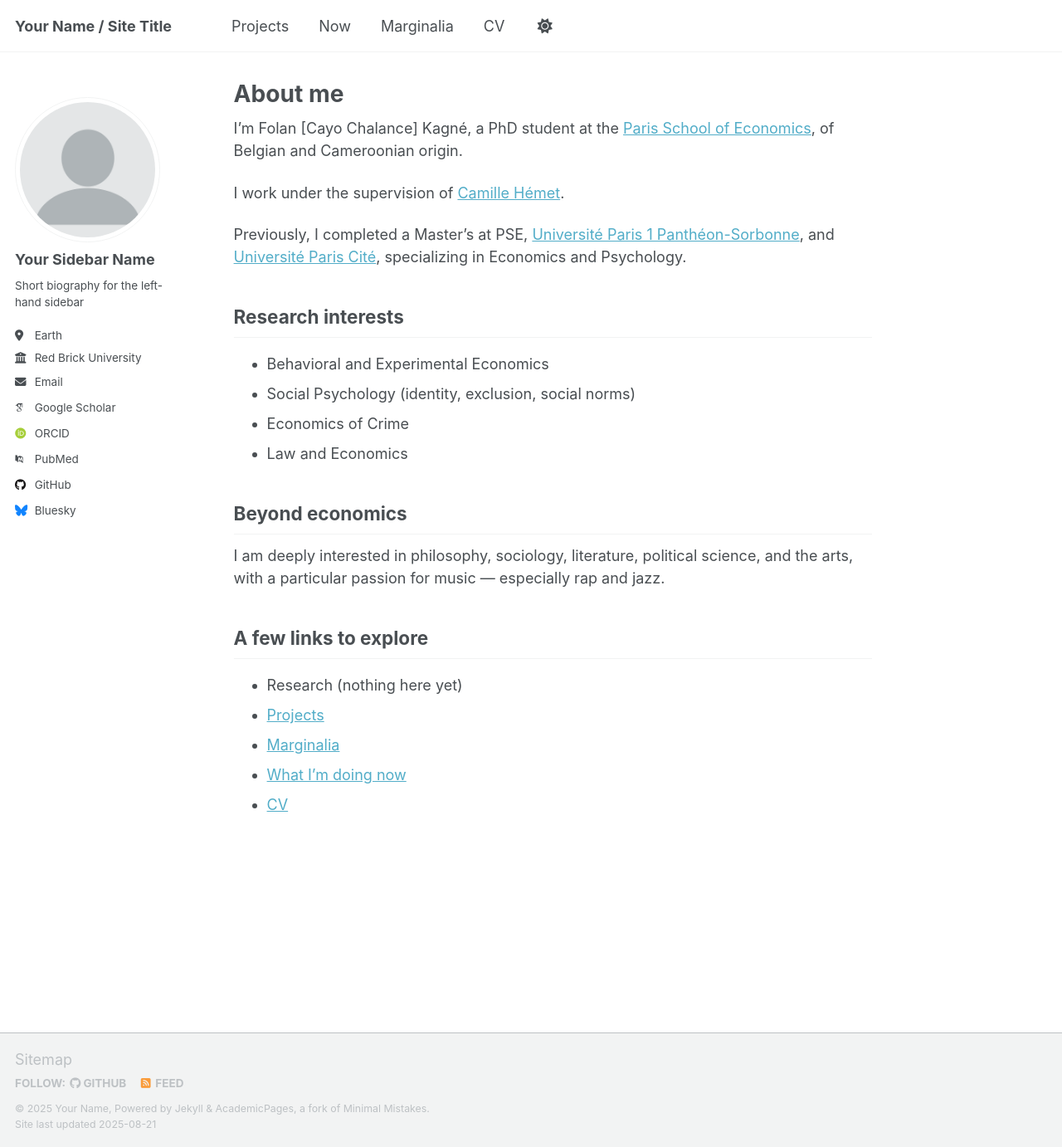
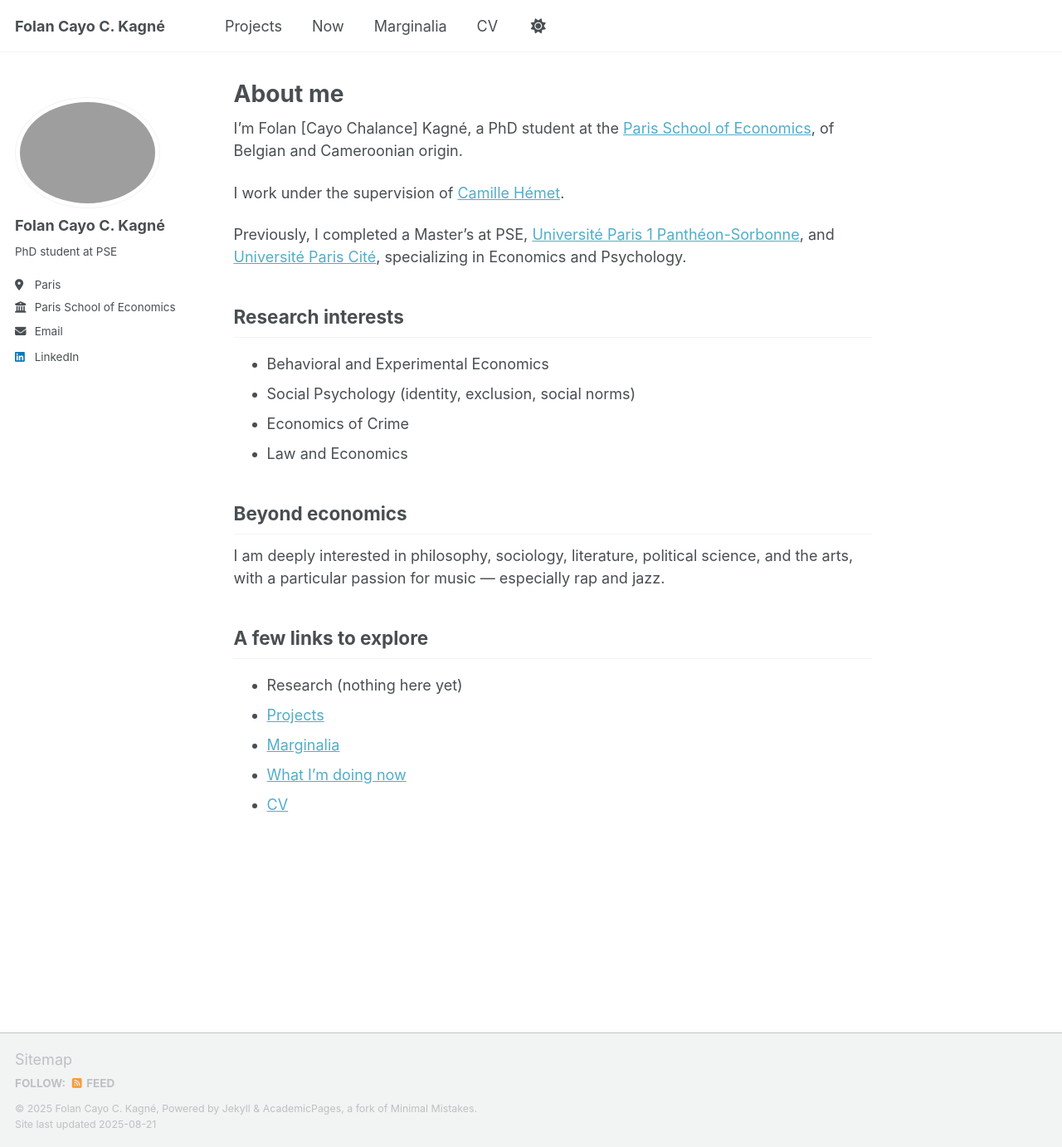
Before and after one commit to folankagne/folankagne.github.io, a Jekyll site: the page built from _pages/about.md, in a window 1280 px wide and 1382 px high. Shown: the whole window at 83% size. Built offline with Jekyll 4.4.1, drawn with Linux system fonts in a browser that asks for light colours; some web fonts are replaced; a script that is not in the unit is left out.

Commit message:
Update _config.yml

```diff
--- a/_config.yml
+++ b/_config.yml
@@ -9,37 +9,37 @@
 # Basic Site Settings
 locale                   : "en-US"
 site_theme               : "default" # Currently available options are "default", "air"
-title                    : "Your Name / Site Title"
+title                    : "Folan Cayo C. Kagné"
 title_separator          : "-"
-name                     : &name "Your Name"
-description              : &description "personal description"
-url                      : https://academicpages.github.io # the base hostname & protocol for your site e.g. "https://[your GitHub username].github.io" or if you already have some other page hosted on Github then use "https://[your GitHub username].github.io/[Your Repo Name]"
+name                     : &name "Folan Cayo C. Kagné"
+description              : &description "personal webiste"
+url                      : https://folankagne.github.io # the base hostname & protocol for your site e.g. "https://[your GitHub username].github.io" or if you already have some other page hosted on Github then use "https://[your GitHub username].github.io/[Your Repo Name]"
 baseurl                  : "" # the subpath of your site, e.g. "/blog"
-repository               : "academicpages/academicpages.github.io"
+repository               : "folankagne.github.io"
 
 # Site Author - The following control what appear as part of the author content on the side bar.
 #               If a field is blank the icon and link will not appear, otherwise it will be shown.
 #               Additional customization can be done by editing /_includes/author-profile.html
 author:
   # Biographic information
-  avatar           : "profile.png"
-  name             : "Your Sidebar Name"
+  avatar           : "SOZYONE-INVISIBLE.png"
+  name             : "Folan Cayo C. Kagné"
   pronouns         : # example: "she/her"
-  bio              : "Short biography for the left-hand sidebar"
-  location         : "Earth"
-  employer         : "Red Brick University"
+  bio              : "PhD student at PSE"
+  location         : "Paris"
+  employer         : "Paris School of Economics"
   uri              : # URL
-  email            : "none@example.org"
+  email            : "folan.kagne@psemail.eu"
 
   # Academic websites
   academia         : # URL
   arxiv            : # URL - Update with the correct link to your profile
-  googlescholar    : "https://scholar.google.com/citations?user=PS_CX0AAAAAJ"
+  googlescholar    : #"https://scholar.google.com/citations?user=PS_CX0AAAAAJ"
   inspire-hep      : # URL
   impactstory      : # URL
-  orcid            : "http://orcid.org/yourorcidurl"
+  orcid            : #"http://orcid.org/yourorcidurl"
   semantic         : # URL
-  pubmed           : "https://www.ncbi.nlm.nih.gov/pubmed/?term=john+snow"
+  pubmed           : #"https://www.ncbi.nlm.nih.gov/pubmed/?term=john+snow"
   researchgate     : # URL
   scopus           : # URL
 
@@ -47,13 +47,13 @@ author:
   bitbucket        : # Username - Update with your username on the site
   codepen          : # Username
   dribbble         : # Username
-  github           : "academicpages"
+  github           : #"academicpages"
   kaggle           : # Username
   stackoverflow    : # User number or user number and name (i.e., use "1" or "1/jeff-atwood")
 
   # Social media
   artstation       : # Username
-  bluesky          : "bsky.app" # Replace this with you Bluesky username
+  bluesky          : #"bsky.app" # Replace this with you Bluesky username
   facebook         : # Username
   flickr           : # Username
   foursquare       : # Username
@@ -62,7 +62,7 @@ author:
   keybase          : # Username
   instagram        : # Username
   lastfm           : # Username
-  linkedin         : # Username
+  linkedin         : folan-kagné-201a78273
   mastodon         : # URL
   medium           : # URL
   pinterest        : # Username
```
